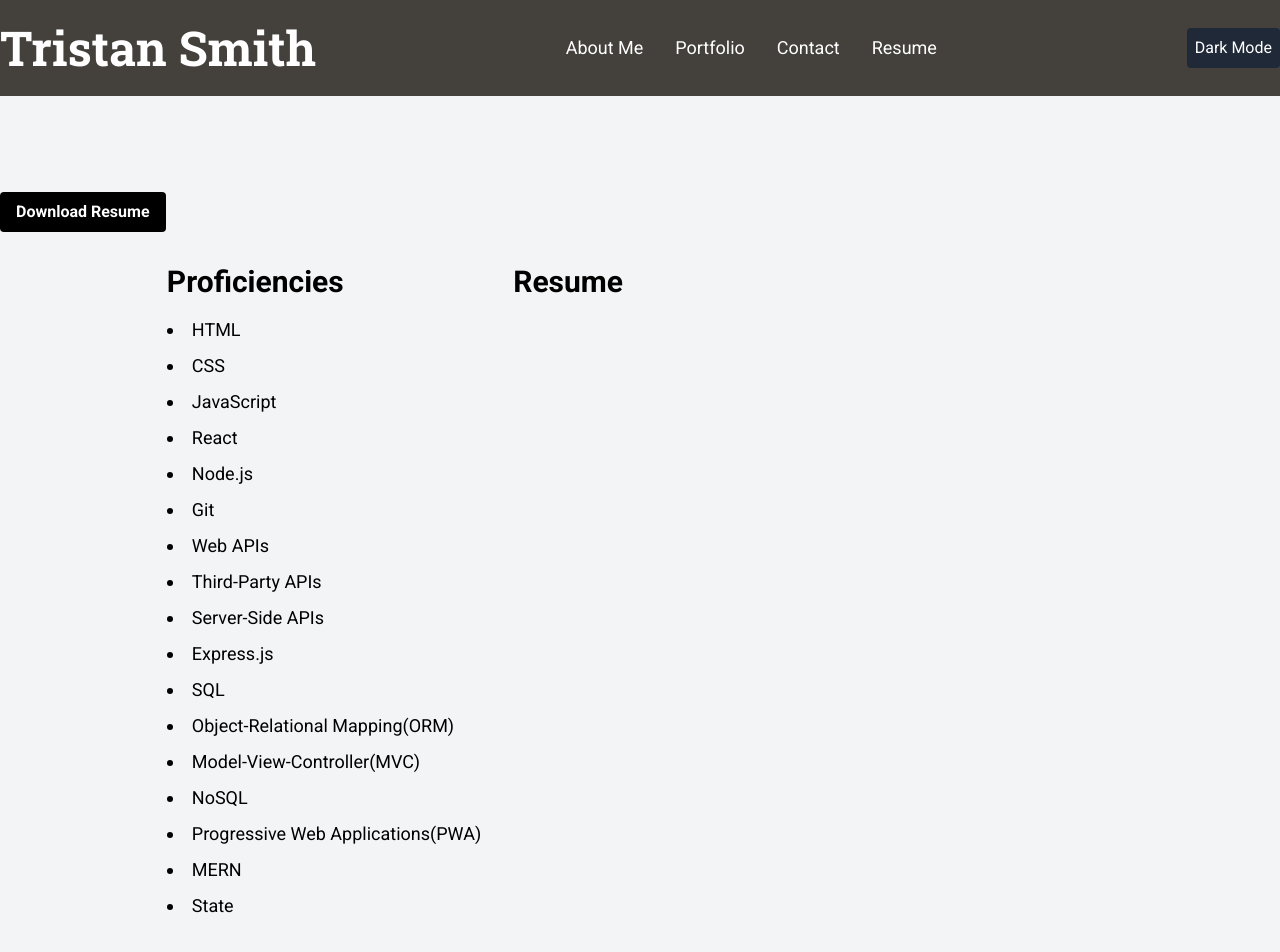
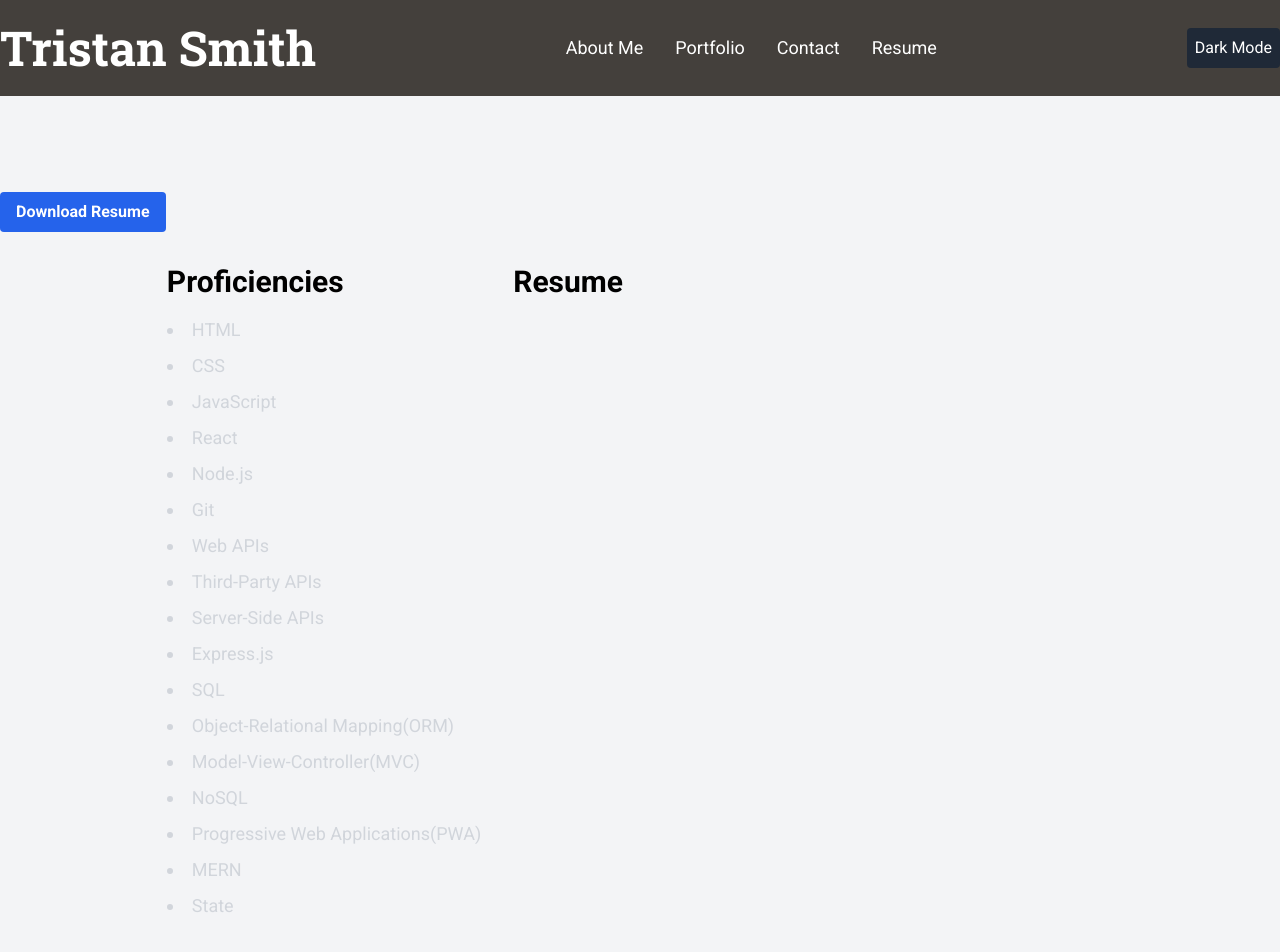
Before and after one commit to TristanSmith63/React-Portfolio, a React (Vite) app: page /resume in a window 1280 px wide. Shown: the top 952 px of the page. Built offline with nearby package versions, Linux system fonts and the light colour scheme.

Commit message:
Added my most recent project and fixed the issue with photos not showing

```diff
--- a/src/App.jsx
+++ b/src/App.jsx
@@ -5,6 +5,7 @@ import Portfolio from './components/Portfolio';
 import Contact from './components/Contact';
 import Resume from './components/Resume';
 import DarkModeToggle from './components/DarkModeToggle';
+// import IMAGES from './components/images';
 
 const navLinkVariants = {
   hover: {
--- a/src/components/About.jsx
+++ b/src/components/About.jsx
@@ -1,12 +1,11 @@
 /* eslint-disable react/no-unescaped-entities */
-
-
+import IMAGES from './images';
 
 function About() {
   return (
     <div className="flex flex-col md:flex-row items-center justify-center py-12">
-      <img src="public/assets/1721696873862.jpg" alt="Profile" className="rounded-full w-[700px] h-[700px] object-cover mb-6 md:mb-0 md:mr-6" />
-      <div className="bg-white dark:bg-gray-800 p-6 rounded-lg shadow-lg mb-10 text-2xl text-opacity-10">
+      <img src={IMAGES.image1} alt="Profile" className="rounded-full w-64 h-64 object-cover mb-6 md:mb-0 md:mr-6" />
+      <div className="bg-white dark:bg-gray-800 p-6 rounded-lg shadow-lg mb-10 text-3xl text-opacity-10">
         <p>
           Hi, I'm Tristan Smith, a passionate and driven Full Stack Web Developer. I thrive on creating innovative web applications and am constantly seeking new challenges to expand my skill set. Alongside my tech pursuits, I have a deep love for cars and enjoy the thrill of working on them in my spare time. Additionally, I've ventured into private chefing, where I get to explore my creativity and share my culinary skills with others. I'm outgoing, eager to learn, and always excited to tackle new opportunities. Let's connect and build something amazing together!
         </p>
--- a/src/components/Portfolio.jsx
+++ b/src/components/Portfolio.jsx
@@ -1,4 +1,5 @@
 import { motion } from 'framer-motion';
+import IMAGES from './images';
 
 const cardVariants = {
   hidden: { opacity: 0, scale: 0.8 },
@@ -12,55 +13,61 @@ function Portfolio() {
       link: 'https://drive.google.com/file/d/1sBOHkemTt6AZLlZtSPckmV9kUoOHRx5X/view',
       repo: 'https://github.com/TristanSmith63/Social-Thoughts',
       description: 'This a link to a Google Drive video, here i am showing off my skills with NoSQL using MongoDB, Express.js and Mongoose ODM. I built a API for a social network web application where users can share their thoughts, react to friends thoughts and create a friend list.',
-      image: ''
+      image: IMAGES.image6
     },
     {
       title: 'EZChefApp',
       link: 'https://grawrb.github.io/EZChefsApp/',
       repo: 'https://github.com/Grawrb/EZChefsApp',
       description: 'EZChefApp! This is one of my first group projects i did. This project is demoing our newly acquired skills and knowledge to build a web application from scratch. With the team, we conceive and execute a design that solves a real-world problem by integrating data received from multiple server-side API.',
-      image: 'public/assets/EZCHEF.jpg'
+      image: IMAGES.image4
     },
     {
       title: 'Books And Booze',
       link: 'https://books-and-booze.onrender.com/',
       repo: 'https://github.com/TheKyleKirby/Books_and_Booze',
       description: 'books and booze! This was my second group project on my web development journey. This here my not actaully be deployed because of Render only allow you to deploy one database at a time and because of other projects ive had to deploy i had to take that one down. But in my mean time let me give you a explaination on what the app does. Me and the team designed and built an app using the MVC paradigm, created our own server-side API, added user authentication, and connect to a database. I had the luxury of being the group project manager on this project. As the manager i was incharge of delacating work and keeping the flow of the project.',
-      image: 'public/assets/booksandbooze.png'
+      image: IMAGES.image3
     },
     {
       title: 'Weather Dashboard',
       link: 'https://tristansmith63.github.io/Weather-Dashboard/',
       repo: 'https://github.com/TristanSmith63/Weather-Dashboard',
       description: 'This is my Weather dashboard app, here i am using the OpenWeather API and intergrating it into my own Weather Application that will run in the browser and feature dynamically updated HTML and CSS using the 5 Day Weather Forecast to retrieve weather data for cities.',
-      image: 'public/assets/weather.jpg'
+      image: IMAGES.image7
     },
     {
       title: 'My First Portfolio',
       link: 'https://tristansmith63.github.io/TristansPortfolio/',
       repo: 'https://github.com/TristanSmith63/TristansPortfolio',
       description: 'This probably isnt the most admireable project that i have because this my was my second assignment in the class, but i think its inportant to know where you came from and to be able to look at the progress that youve made. Even tho is isnt the most amazing project ive worked on i love coming back and looking at this.',
-      image: 'public/assets/Firstportfolio.png'
+      image: IMAGES.image5
     },
     {
       title: 'Personal Blog',
       link: 'https://tristansmith63.github.io/personal-blog/',
       repo: 'https://github.com/TristanSmith63/personal-blog',
       description: 'My personal blog webpage, here you can express yourself in text form. I created a two-page website where users will input and view blog posts. It includes building a content form, dynamically rendering blog posts, and implementing a light/dark mode toggle. This is where i learned to gain practical JavaScript experience, exploring the Document Object Models power, and set the stage for more advanced tasks.',
-      image: 'public/assets/Blogscreenshot.jpg'
+      image: IMAGES.image2
+    },
+    {
+      title: 'Game Galaxxy',
+      link: 'https://game-galaxxy.onrender.com/',
+      repo: 'https://github.com/TheKyleKirby/GAME-GALAXXY?tab=readme-ov-file',
+      description: 'Welcome to GVME GVLVXXY: Your Portal to Mastering Games Game Galaxxy is a web-based platform designed to host and showcase game tutorials. Whether youre stuck on a level or looking for the best strategies, Game Galaxxy connects gamers with the content they need to succeed. From easy tips to galactically impossible challenges, explore, save, and share tutorials that make you a better gamer. This was my final project for the class.',
+      image: IMAGES.image8
     },
   ];
-
   return (
-    <div className="container mx-auto py-12" id="portfolio">
+    <div className="container mx-auto py-12">
       <h1 className="text-4xl font-bold mb-8 text-center">My Portfolio</h1>
       <motion.div className="grid grid-cols-1 md:grid-cols-2 lg:grid-cols-3 gap-8" initial="hidden" animate="visible" variants={{ visible: { transition: { staggerChildren: 0.2 } } }}>
         {projects.map((project, index) => (
-          <motion.div key={index} className="bg-white dark:bg-gray-800 p-6 rounded-lg shadow-lg" variants={cardVariants}>
+          <motion.div key={index} className="bg-gradient-to-r from-white to-white p-6 rounded-lg shadow-lg" variants={cardVariants}>
             <img src={project.image} alt={project.title} className="rounded mb-4" />
             <h2 className="text-2xl font-semibold mb-2">{project.title}</h2>
             <p className="text-gray-400 mb-4">{project.description}</p>
-            <a href={project.link} className="inline-block bg-blue-600 hover:bg-blue-700 text-white font-bold py-2 px-4 rounded mr-2 transition duration-300">
+            <a href={project.link} className="inline-block bg-gray-300 hover:bg-black00 text-white font-bold py-2 px-4 rounded mr-2 transition duration-300">
               Deployed Application
             </a>
             <a href={project.repo} className="inline-block bg-gray-600 hover:bg-gray-700 text-white font-bold py-2 px-4 rounded transition duration-300">
--- a/src/components/Resume.jsx
+++ b/src/components/Resume.jsx
@@ -1,48 +1,41 @@
-import { motion } from 'framer-motion';
-
-const cardVariants = {
-  hidden: { opacity: 0, scale: 0.8 },
-  visible: { opacity: 1, scale: 1, transition: { duration: 0.5 } },
-};
 
 function Resume() {
   return (
     <div className="container mx-auto py-12">
-      <a href="src/assets/Tristan-Smith.pdf" download className="bg-black hover:bg-gray-600 text-white font-bold py-2 px-4 rounded mb-8 inline-block transition duration-300">
+      <a href="public/assets/Tristan-Smith.pdf" download className="bg-blue-600 hover:bg-blue-700 text-white font-bold py-2 px-4 rounded mb-8 inline-block transition duration-300">
         Download Resume
       </a>
-      <div className="flex flex-col md:flex-row items-start md:justify-center">
-        <motion.div className="md:mr-8" initial="hidden" animate="visible" variants={cardVariants}>
+      <div className="flex flex-col md:flex-row items-center md:items-start md:justify-center">
+        <div className="md:mr-8">
           <h2 className="text-3xl font-bold mb-4">Proficiencies</h2>
           <ul className="list-disc list-inside">
-            <li className="mb-2 text-lg text-black">HTML</li>
-            <li className="mb-2 text-lg text-black">CSS</li>
-            <li className="mb-2 text-lg text-black">JavaScript</li>
-            <li className="mb-2 text-lg text-black">React</li>
-            <li className="mb-2 text-lg text-black">Node.js</li>
-            <li className="mb-2 text-lg text-black">Git</li>
-            <li className="mb-2 text-lg text-black">Web APIs</li>
-            <li className="mb-2 text-lg text-black">Third-Party APIs</li>
-            <li className="mb-2 text-lg text-black">Server-Side APIs</li>
-            <li className="mb-2 text-lg text-black">Express.js</li>
-            <li className="mb-2 text-lg text-black">SQL</li>
-            <li className="mb-2 text-lg text-black">Object-Relational Mapping(ORM)</li>
-            <li className="mb-2 text-lg text-black">Model-View-Controller(MVC)</li>
-            <li className="mb-2 text-lg text-black">NoSQL</li>
-            <li className="mb-2 text-lg text-black">Progressive Web Applications(PWA)</li>
-            <li className="mb-2 text-lg text-black">MERN</li>
-            <li className="mb-2 text-lg text-black">State</li>
+            <li className="mb-2 text-lg text-gray-300">HTML</li>
+            <li className="mb-2 text-lg text-gray-300">CSS</li>
+            <li className="mb-2 text-lg text-gray-300">JavaScript</li>
+            <li className="mb-2 text-lg text-gray-300">React</li>
+            <li className="mb-2 text-lg text-gray-300">Node.js</li>
+            <li className="mb-2 text-lg text-gray-300">Git</li>
+            <li className="mb-2 text-lg text-gray-300">Web APIs</li>
+            <li className="mb-2 text-lg text-gray-300">Third-Party APIs</li>
+            <li className="mb-2 text-lg text-gray-300">Server-Side APIs</li>
+            <li className="mb-2 text-lg text-gray-300">Express.js</li>
+            <li className="mb-2 text-lg text-gray-300">SQL</li>
+            <li className="mb-2 text-lg text-gray-300">Object-Relational Mapping(ORM)</li>
+            <li className="mb-2 text-lg text-gray-300">Model-View-Controller(MVC)</li>
+            <li className="mb-2 text-lg text-gray-300">NoSQL</li>
+            <li className="mb-2 text-lg text-gray-300">Progressive Web Applications(PWA)</li>
+            <li className="mb-2 text-lg text-gray-300">MERN</li>
+            <li className="mb-2 text-lg text-gray-300">State</li>
           </ul>
-        </motion.div>
-        <motion.div className="flex-shrink-0" initial="hidden" animate="visible" variants={cardVariants}>
+        </div>
+        <div className="flex-shrink-0">
           <h2 className="text-3xl font-bold mb-4 mt-8 md:mt-0">Resume</h2>
-          {/* Resume */}
           <iframe
-            src="public/assets/Tristan-Smith.pdf"
+            src="/assets/Tristan-Smith.pdf"
             className="w-full md:w-[600px] h-[800px] border-none"
             title="Resume"
           ></iframe>
-        </motion.div>
+        </div>
       </div>
     </div>
   );
--- /dev/null
+++ b/src/components/images.jsx
@@ -0,0 +1,13 @@
+/* eslint-disable react-refresh/only-export-components */
+const IMAGES = {
+  image1: new URL('/assets/1721696873862.jpg', import.meta.url).href,
+  image2: new URL('/assets/Blogscreenshot.jpg', import.meta.url).href,
+  image3: new URL('/assets/booksandbooze.png', import.meta.url).href,
+  image4: new URL('/assets/EZCHEF.jpg', import.meta.url).href,
+  image5: new URL('/assets/Firstportfolio.png', import.meta.url).href,
+  image6: new URL('/assets/socialthoughts.jpg', import.meta.url).href,
+  image7: new URL('/assets/weather.jpg', import.meta.url).href,
+  image8: new URL('/assets/GAMEGALAXY.png', import.meta.url).href,
+};
+
+export default IMAGES;
```
Also changed, not shown: src/assets/constants.js (added, +19 -0 lines), src/projects.json (added, +50 -0 lines), public/assets/GAMEGALAXY.png (added).
